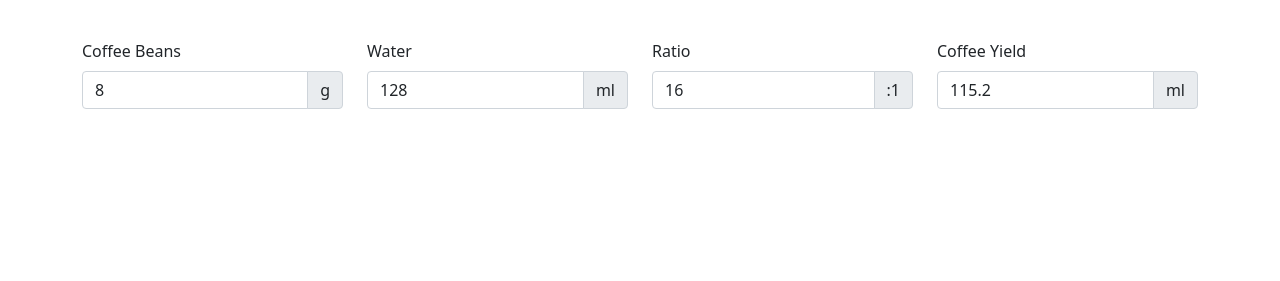
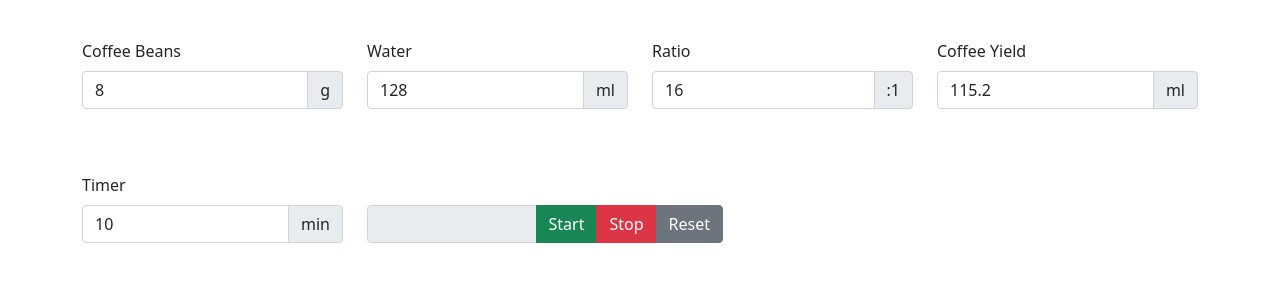
Before and after one commit to msmarketa/brew-calculator, a website: page src/index.html in a window 1280 px wide. Shown: the part 121-402 px from the top of the page. Drawn offline with nearby package versions, Linux system fonts and the light colour scheme.

Commit message:
timer layout

```diff
--- a/src/index.html
+++ b/src/index.html
@@ -29,6 +29,7 @@
               class="form-control"
               aria-label="Coffee beans"
               aria-describedby="coffee-beans"
+              min="1"
             />
             <span class="input-group-text" id="coffee-beans">g</span>
           </div>
@@ -42,6 +43,7 @@
               class="form-control"
               aria-label="Water"
               aria-describedby="water"
+              min="1"
             />
             <span class="input-group-text" id="water">ml</span>
           </div>
@@ -55,6 +57,7 @@
               class="form-control"
               aria-label="Ratio"
               aria-describedby="ratio"
+              min="1"
             />
             <span class="input-group-text" id="ratio">:1</span>
           </div>
@@ -68,8 +71,41 @@
               class="form-control"
               aria-label="Coffee yield"
               aria-describedby="coffee-yield"
+              min="1"
             />
             <span class="input-group-text" id="coffee-yield">ml</span>
+          </div>
+        </div>
+      </div>
+      <div class="row mt-5">
+        <div class="col-12 col-sm-6 col-lg-3 mt-3">
+          <label for="timer" class="form-label">Timer</label>
+          <div class="input-group">
+            <input
+              id="timer"
+              type="number"
+              class="form-control"
+              aria-label="Timer"
+              aria-describedby="timer"
+              min="1"
+              step="0.5"
+            />
+            <span class="input-group-text" id="timer">min</span>
+          </div>
+        </div>
+        <div class="col-12 col-sm-4 mt-3 align-self-end">
+          <div class="input-group">
+            <input
+              id="countdown"
+              type="number"
+              class="form-control"
+              aria-label="Countdown"
+              aria-describedby="countdown"
+              disabled
+            />
+            <button class="btn btn-success" type="button">Start</button>
+            <button class="btn btn-danger" type="button">Stop</button>
+            <button class="btn btn-secondary" type="button">Reset</button>
           </div>
         </div>
       </div>
--- a/src/index.js
+++ b/src/index.js
@@ -2,11 +2,13 @@ let coffeeBeans = document.getElementById("coffee-beans");
 let water = document.getElementById("water");
 let ratio = document.getElementById("ratio");
 let coffeeYield = document.getElementById("coffee-yield");
+let timer = document.getElementById("timer");
 
 coffeeBeans.value = 8;
 water.value = 128;
 ratio.value = 16;
 coffeeYield.value = water.value * 0.9;
+timer.value = 10;
 
 function countCoffeeYield() {
   coffeeYield.value = water.value * 0.9;
```
